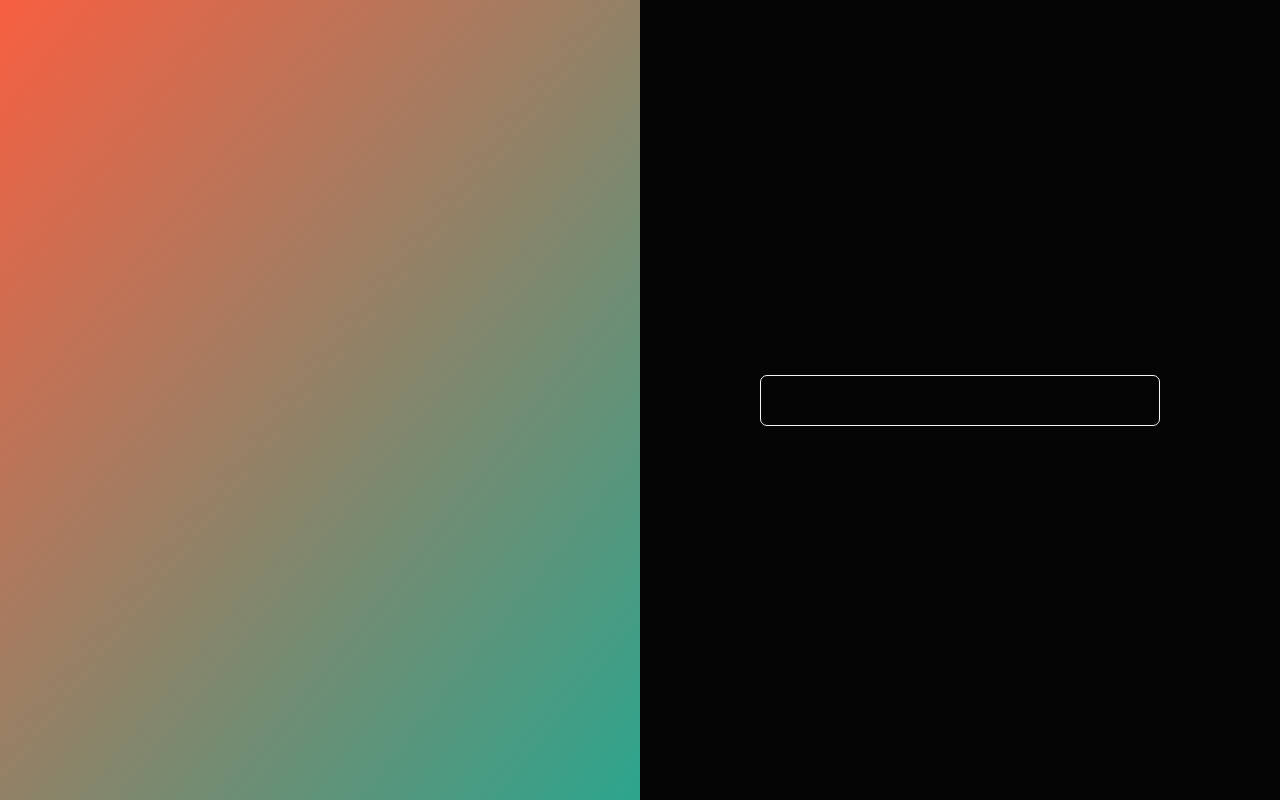
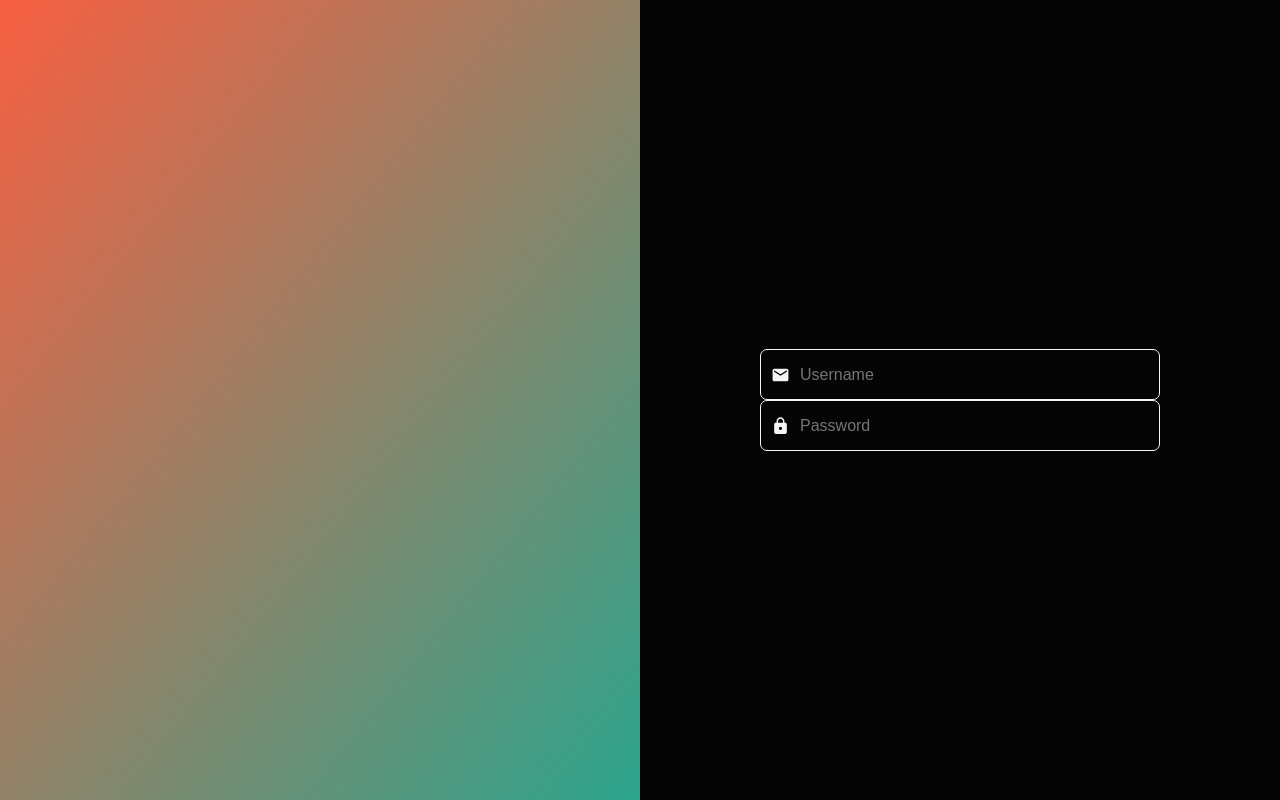
Before and after one commit to BaylyIan/ReplayV2, a Next.js app in the folder frontend/: page / in a window 1280 px wide. Built offline with nearby package versions, Linux system fonts and the light colour scheme; a web font is replaced by a local one.

Commit message:
git ignore

```diff
--- a/frontend/components/Form/index.js
+++ b/frontend/components/Form/index.js
@@ -5,12 +5,23 @@ import PropTypes from 'prop-types';
 import Input from '../Input'
 import { Container } from './style'
 
-const Form = ({}) => {
-  return (
-    <Container>
-        <Input />
-    </Container>
-  );
+//icons
+import { MdMail, MdLock } from 'react-icons/md'
+import { Theme } from '../../styles/theme';
+
+const Form = ({ }) => {
+    return (
+        <Container>
+            <Input
+                icon={<MdMail size={20} fill={Theme.colors.lightGrey} />}
+                placeholder={'Username'}
+            />
+            <Input
+                icon={<MdLock size={20} fill={Theme.colors.lightGrey} />}
+                placeholder={'Password'}
+            />
+        </Container>
+    );
 }
 
 Form.defaultProps = {
--- a/frontend/components/Input/index.js
+++ b/frontend/components/Input/index.js
@@ -1,12 +1,19 @@
 import React from 'react';
 import PropTypes from 'prop-types';
 import { Container, InputField } from './style'
+import { Theme } from '../../styles/theme'
 
-const Input = ({}) => {
+import { MdMail } from 'react-icons/md'
+
+
+const Input = ({ icon, placeholder, value }) => {
     return (
         <Container>
+            {icon}
             <InputField
                 fontSize={'16px'}
+                placeholder={placeholder}
+                value={value}
             />
         </Container>
     );
--- a/frontend/components/Input/style.js
+++ b/frontend/components/Input/style.js
@@ -9,6 +9,8 @@ export const Container = styled.div`
     box-sizing: border-box;
     border-radius: 7px;
     display:flex;
+    align-items: center;
+    padding-left:10px;
     & > input {
         width:100%;
         height:100%;
@@ -20,7 +22,7 @@ export const Container = styled.div`
 export const InputField = styled.input`
     border: none;
     outline: 0;
-    /* border-bottom: 1px solid #D3D8DD; */
+    padding-left:10px;
     width: 100%;
     color: ${Theme.colors.lightGrey};
     font-size: ${({ fontSize }) => fontSize};
```
Also changed, not shown: 1 other file (tests, documents, lock files or other folders). Lines whose indentation alone changed are shown as unchanged.
